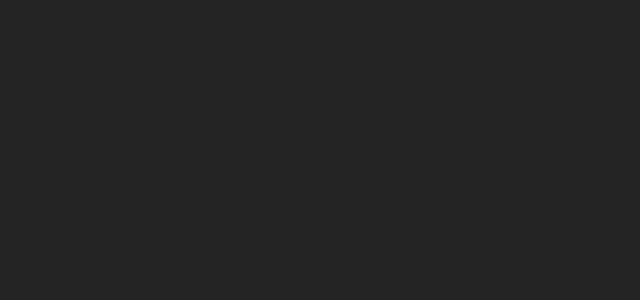
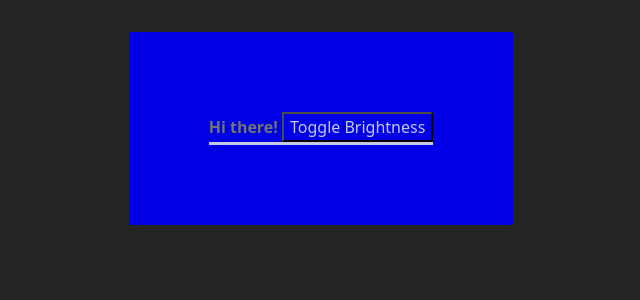
Before and after one commit to salino3/exercises-2026-react-typescript-01, a React (Vite) app: page / in a window 1280 px wide. Shown: the top 300 px of the page, without its empty margins (319-959 px from the left). Built offline with nearby package versions, Linux system fonts and the light colour scheme.

Commit message:
save changes

```diff
--- a/src/App.tsx
+++ b/src/App.tsx
@@ -65,7 +65,7 @@
   return (
     <div className="main">
       <ExecuterClasses />
-      {/* <TestComponent  /> */}
+      <TestComponent />
       {/* <FormTasks usersData={usersData} setUsersData={setUsersData} /> */}
       {/* <div
         style={{
```
